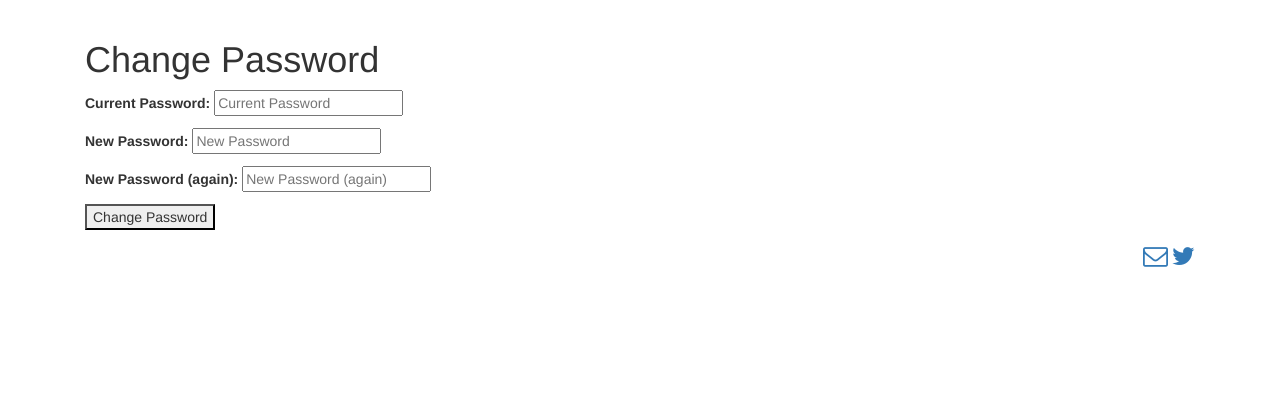
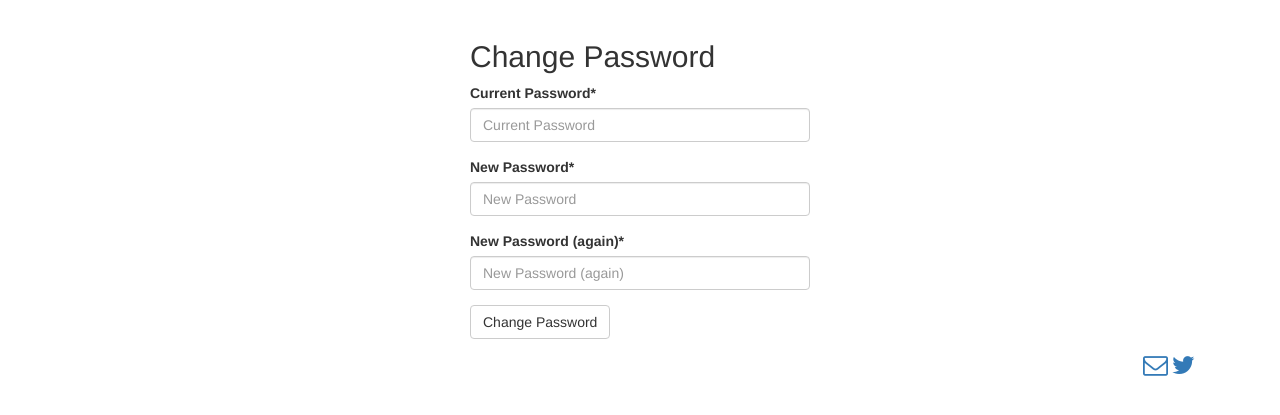
Before and after one commit to onyilam/jikan, a Django app: page /accounts/password/change/ in a window 1280 px wide. Shown: the part 62-477 px from the top of the page. Run offline with Django 3.2, Linux system fonts and the light colour scheme; a user stored in the database is signed in; parts of the project's set-up code (start-up, migrations or seed data) failed here and were passed over; some libraries are stand-ins or nearby versions.

Commit message:
make appeareance consistent

```diff
--- a/jikan/templates/account/password_change.html
+++ b/jikan/templates/account/password_change.html
@@ -1,15 +1,30 @@
-{% extends "account/base.html" %}
-
+{% extends 'base.html' %}
+{% load crispy_forms_tags %}
+{% load socialaccount %}
 {% load i18n %}
 
-{% block head_title %}{% trans "Change Password" %}{% endblock %}
 
-{% block content %}
-    <h1>{% trans "Change Password" %}</h1>
+{% block fullwidthheader %}
+
+<section class="features">
+    <div class="container">
+<div class="col-sm-6 col-sm-offset-3 col-md-4 col-md-offset-4">
+
+
+<h2>{% trans "Change Password" %}</h2>
+
 
     <form method="POST" action="{% url 'account_change_password' %}" class="password_change">
         {% csrf_token %}
-        {{ form.as_p }}
-        <button type="submit" name="action">{% trans "Change Password" %}</button>
+        {{ form|crispy}}
+        {{ form.media }}
+        <button class="btn btn-default" type="submit" name="action">{% trans "Change Password" %}</button>
     </form>
+
+
+</div>
+
+</div>
+</section>
+
 {% endblock %}
--- a/jikan/templates/account/password_reset.html
+++ b/jikan/templates/account/password_reset.html
@@ -21,7 +21,8 @@
 
     <form method="POST" action="{% url 'account_reset_password' %}" class="password_reset">
         {% csrf_token %}
-        {{ form.as_p }}
+        {{ form|crispy}}
+        {{ form.media }}
         <input class="btn btn-default" type="submit" value="{% trans 'Reset My Password' %}" />
     </form>
 
```
